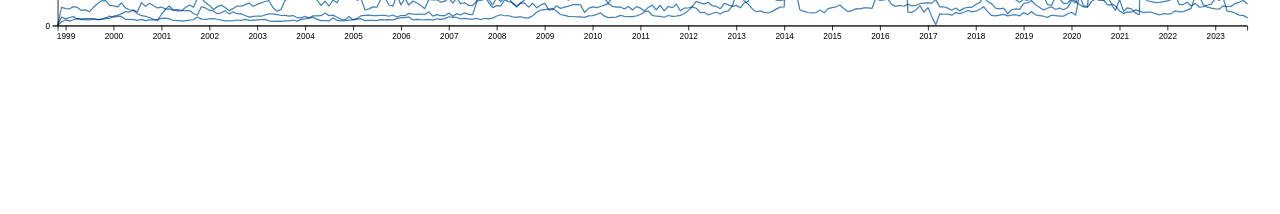
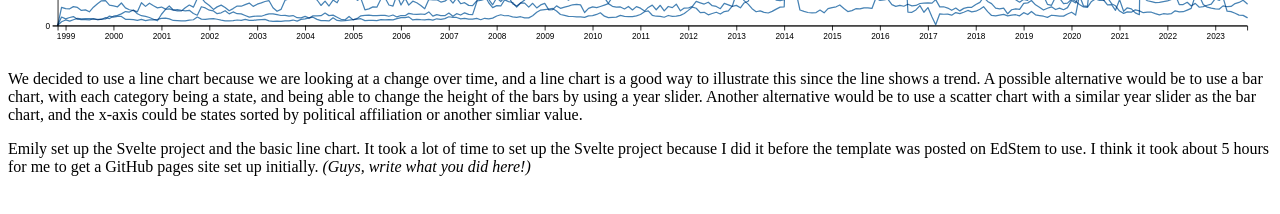
Before and after one commit to EmilyYiX/states-permits, a SvelteKit app: page / in a window 1280 px wide. Shown: the part 526-740 px from the top of the page. Built offline with nearby package versions, Linux system fonts and the light colour scheme.

Commit message:
write up

```diff
--- a/src/components/Graph.svelte
+++ b/src/components/Graph.svelte
@@ -186,3 +186,7 @@
       </g>
     </svg>
 </div>
+<div class="write-up">
+  <p>We decided to use a line chart because we are looking at a change over time, and a line chart is a good way to illustrate this since the line shows a trend. A possible alternative would be to use a bar chart, with each category being a state, and being able to change the height of the bars by using a year slider. Another alternative would be to use a scatter chart with a similar year slider as the bar chart, and the x-axis could be states sorted by political affiliation or another simliar value.</p>
+  <p>Emily set up the Svelte project and the basic line chart. It took a lot of time to set up the Svelte project because I did it before the template was posted on EdStem to use. I think it took about 5 hours for me to get a GitHub pages site set up initially. <em>(Guys, write what you did here!)</em></p>
+</div>
```
